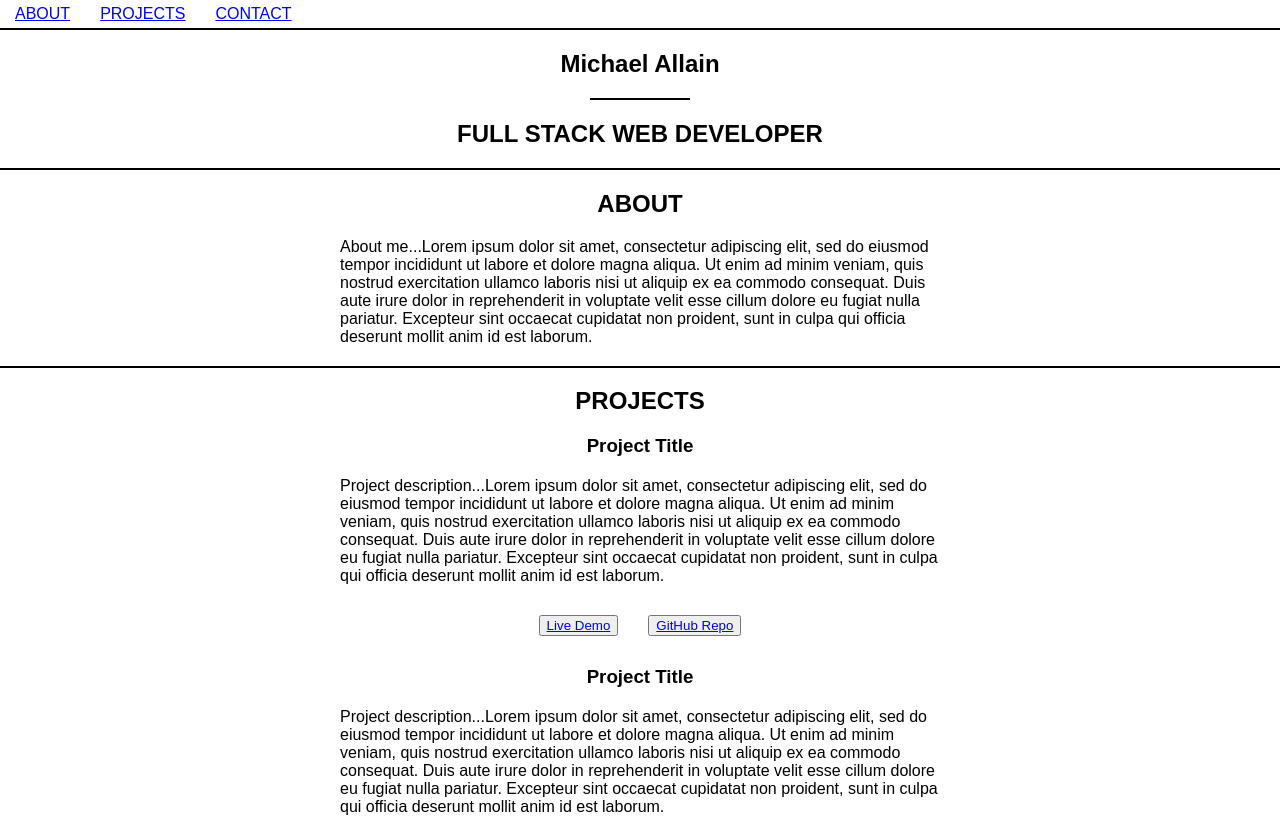
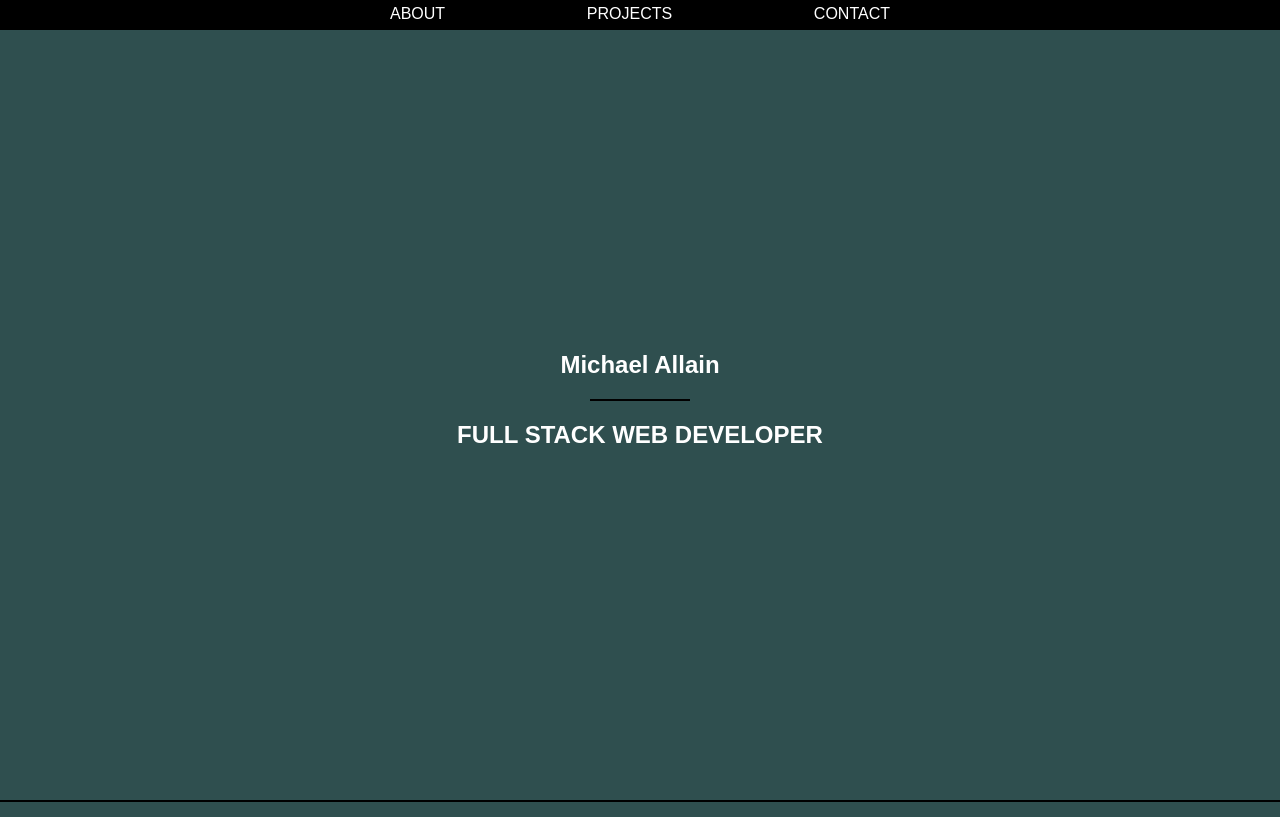
Before and after one commit to fastlain/portfolio, a React (Create React App) app: page / in a window 1280 px wide. Shown: the top 817 px of the page. Built offline with nearby package versions, Linux system fonts and the light colour scheme.

Commit message:
Adjust layout and styles

```diff
--- a/src/Banner.js
+++ b/src/Banner.js
@@ -4,7 +4,7 @@ import styles from './Banner.module.css';
 class Banner extends Component {
     render() {
       return (
-        <section>
+        <section className={styles.banner}>
             <h1>Michael Allain</h1>
             <div className={styles.separator}></div>
             <h2>FULL STACK WEB DEVELOPER</h2>
--- a/src/Banner.module.css
+++ b/src/Banner.module.css
@@ -1,3 +1,10 @@
+.banner {
+    height: 100vh;
+    display: flex;
+    flex-direction: column;
+    justify-content: center;
+}
+
 .separator {
     height: 2px;
     width: 100px;
--- a/src/Header.js
+++ b/src/Header.js
@@ -5,7 +5,7 @@ class Header extends Component {
   render() {
     return (
       <header className={styles.pageHeader}>
-        <nav>
+        <nav className={styles.flex}>
           <a href='#' className={styles.navLink}>ABOUT</a>
           <a href='#' className={styles.navLink}>PROJECTS</a>
           <a href='#' className={styles.navLink}>CONTACT</a>
--- a/src/Header.module.css
+++ b/src/Header.module.css
@@ -1,8 +1,25 @@
 .pageHeader {
+    position: fixed;
+    top: 0;
+    padding: 5px 0;
+    width: 100%;
+    background-color: black;
     border-bottom: 2px solid black;
 }
 
+.flex {
+    width: 80%;
+    max-width: 500px;
+    margin: 0 auto;
+    display: flex;
+    justify-content: space-between;
+}
+
 .navLink {
-    margin: 5px 15px;
-    display: inline-block;
+    color: white;
+    text-decoration: none;
 }
+
+.navLink:hover {
+    text-decoration: underline;
+}
--- a/src/index.css
+++ b/src/index.css
@@ -2,6 +2,8 @@ body {
   margin: 0;
   padding: 0;
   font-family: sans-serif;
+  color: white;
+  background: darkslategray;
 }
 
 h1, h2 {
```
